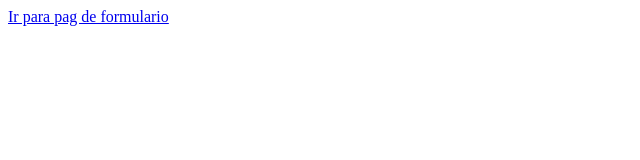
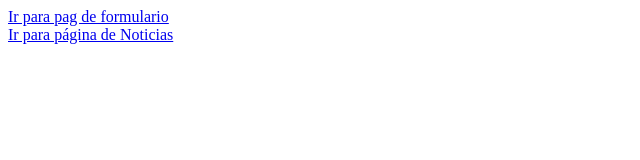
Before and after one commit to EriveltonArantes/curso_ebac_frontend, a plain HTML site: page index.html in a window 1280 px wide. Shown: the whole page, without its empty margins (0-640 px from the left). Drawn offline with Linux system fonts and the light colour scheme.

Commit message:
Update index.html
adicionando noticias

```diff
--- a/index.html
+++ b/index.html
@@ -6,6 +6,7 @@
     <title>Inicio do Projeto</title>
 </head>
 <body>
-    <a href="formulario.html">Ir para pag de formulario</a>
+    <a href="formulario.html">Ir para pag de formulario</a><br />
+    <a href="noticias.html">Ir para página de Noticias</a>
 </body>
 </html>
```
